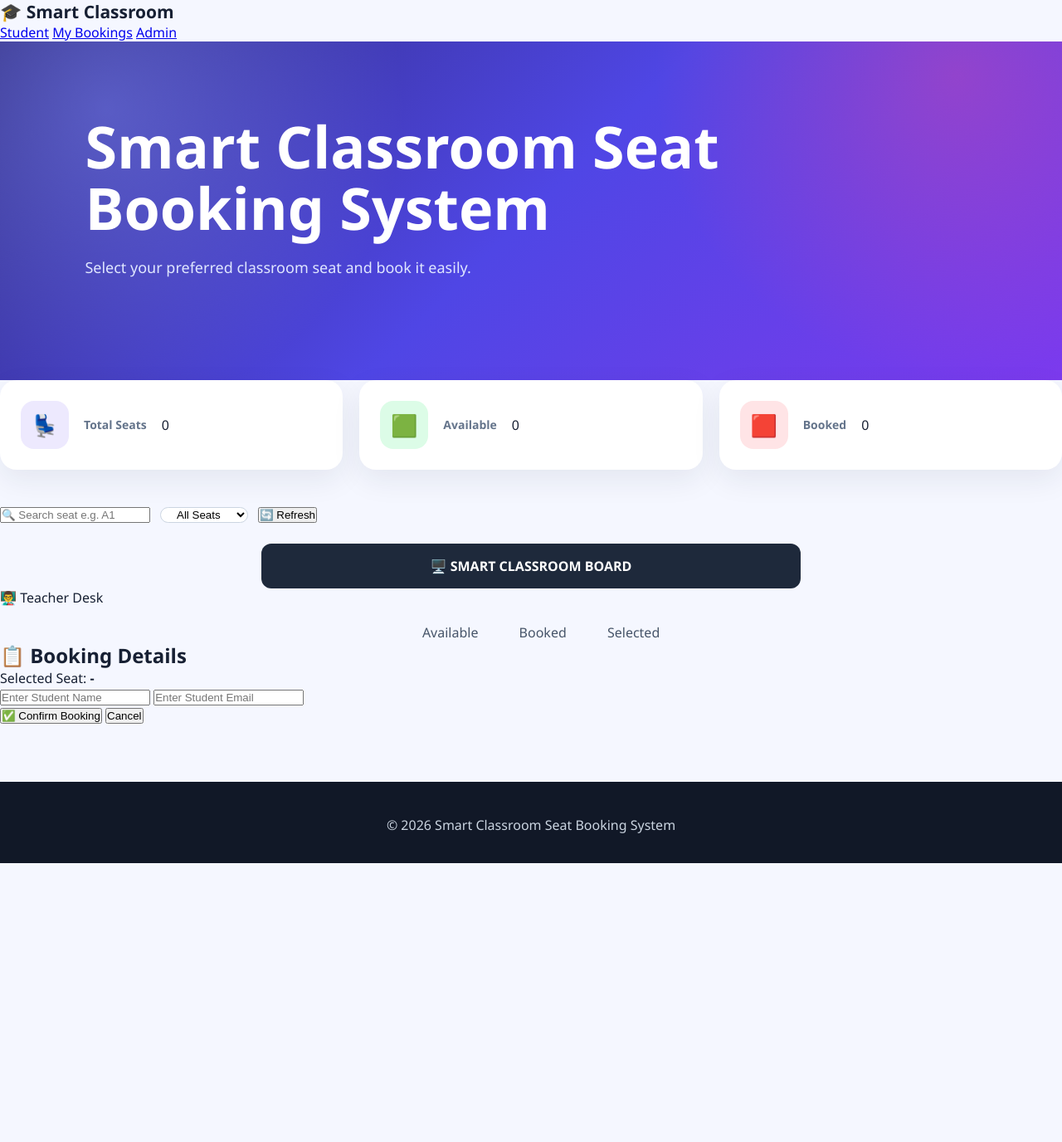
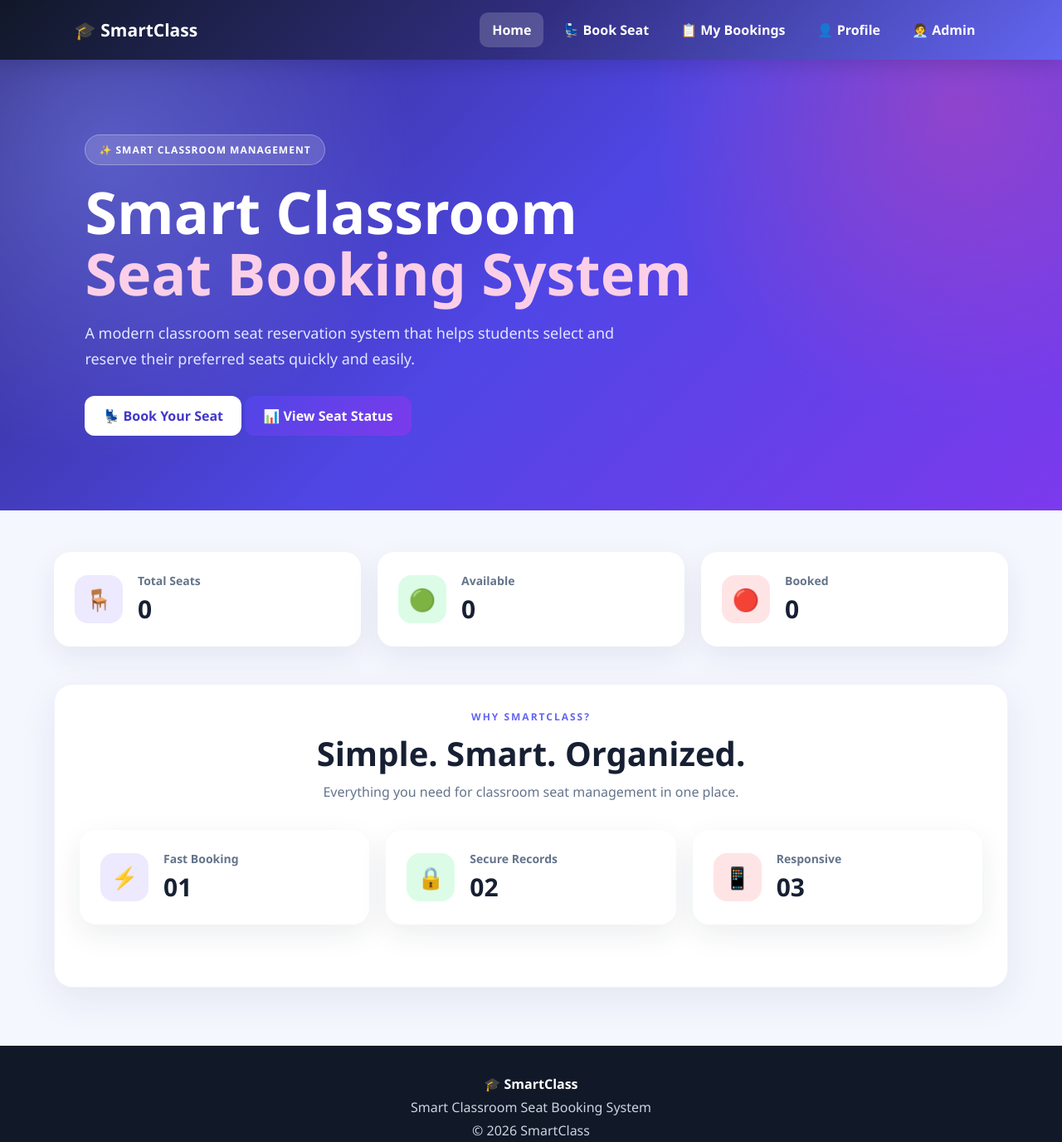
Before and after one commit to 2403717610421042-eng/smartclass, a website: page index.html in a window 1280 px wide. Shown: the whole page at 83% size. Before the commit the page ends 1040 px from the top, so only its background shows below. Drawn offline with Linux system fonts and the light colour scheme; no server answers.

Commit message:
Revise index.html for Smart Classroom updates
Updated the HTML structure and content for the Smart Classroom Seat Booking System, including changes to the title, navigation links, and hero section.

```diff
--- a/index.html
+++ b/index.html
@@ -2,215 +2,245 @@
 <html lang="en">
 
 <head>
+
     <meta charset="UTF-8">
-    <meta name="viewport" content="width=device-width, initial-scale=1.0">
 
-    <title>Smart Classroom Seat Booking System</title>
+    <meta name="viewport"
+          content="width=device-width, initial-scale=1.0">
+
+    <title>SmartClass | Home</title>
 
     <link rel="stylesheet" href="style.css">
+
 </head>
 
 <body>
 
-<header>
+
+<header class="navbar">
 
     <div class="logo">
-        🎓 Smart Classroom
+        🎓 SmartClass
     </div>
 
-    <nav>
-        <a href="index.html" class="active">Student</a>
-        <a href="history.html">My Bookings</a>
-        <a href="admin.html">Admin</a>
+    <nav class="nav-links">
+
+        <a href="index.html"
+           class="active">
+            Home
+        </a>
+
+        <a href="booking.html">
+            💺 Book Seat
+        </a>
+
+        <a href="history.html">
+            📋 My Bookings
+        </a>
+
+        <a href="profile.html">
+            👤 Profile
+        </a>
+
+        <a href="admin.html">
+            🧑‍💼 Admin
+        </a>
+
     </nav>
 
 </header>
 
 
-<main>
+<section class="hero">
 
-    <section class="hero">
+    <div>
 
-        <h1>Smart Classroom Seat Booking System</h1>
+        <div class="badge">
+            ✨ SMART CLASSROOM MANAGEMENT
+        </div>
+
+        <h1>
+            Smart Classroom
+            <span>Seat Booking System</span>
+        </h1>
 
         <p>
-            Select your preferred classroom seat and book it easily.
+            A modern classroom seat reservation system
+            that helps students select and reserve their
+            preferred seats quickly and easily.
         </p>
 
-    </section>
+        <a href="booking.html"
+           class="btn btn-primary">
+            💺 Book Your Seat
+        </a>
+
+        <a href="seats.html"
+           class="btn btn-purple">
+            📊 View Seat Status
+        </a>
+
+    </div>
+
+</section>
 
 
-    <!-- STATISTICS -->
+<div class="container">
 
-    <section class="stats">
+    <div class="stats">
 
         <div class="stat-card">
-            <div class="stat-icon">💺</div>
-            <h3>Total Seats</h3>
-            <span id="totalSeats">0</span>
-        </div>
 
-
-        <div class="stat-card available-card">
-            <div class="stat-icon">🟩</div>
-            <h3>Available</h3>
-            <span id="availableSeats">0</span>
-        </div>
-
-
-        <div class="stat-card booked-card">
-            <div class="stat-icon">🟥</div>
-            <h3>Booked</h3>
-            <span id="bookedSeats">0</span>
-        </div>
-
-    </section>
-
-
-    <!-- SEARCH -->
-
-    <section class="controls">
-
-        <input
-            type="text"
-            id="searchSeat"
-            placeholder="🔍 Search seat e.g. A1"
-        >
-
-        <select id="filterSeat">
-
-            <option value="all">
-                All Seats
-            </option>
-
-            <option value="Available">
-                Available
-            </option>
-
-            <option value="Booked">
-                Booked
-            </option>
-
-        </select>
-
-        <button onclick="loadSeats()">
-            🔄 Refresh
-        </button>
-
-    </section>
-
-
-    <!-- CLASSROOM -->
-
-    <section class="classroom">
-
-        <div class="board">
-            🖥️ SMART CLASSROOM BOARD
-        </div>
-
-
-        <div class="teacher-area">
-            👨‍🏫 Teacher Desk
-        </div>
-
-
-        <div id="seatContainer" class="seat-container">
-        </div>
-
-
-        <div class="legend">
-
-            <div>
-                <span class="legend-box available"></span>
-                Available
+            <div class="stat-icon">
+                🪑
             </div>
 
             <div>
-                <span class="legend-box booked"></span>
-                Booked
-            </div>
-
-            <div>
-                <span class="legend-box selected"></span>
-                Selected
+                <h3>Total Seats</h3>
+                <p id="total">0</p>
             </div>
 
         </div>
 
-    </section>
 
+        <div class="stat-card">
 
-    <!-- BOOKING PANEL -->
+            <div class="stat-icon">
+                🟢
+            </div>
 
-    <section
-        id="bookingPanel"
-        class="booking-panel hidden"
-    >
-
-        <h2>📋 Booking Details</h2>
-
-        <p>
-            Selected Seat:
-            <strong id="selectedSeat">
-                -
-            </strong>
-        </p>
-
-
-        <input
-            type="text"
-            id="studentName"
-            placeholder="Enter Student Name"
-        >
-
-
-        <input
-            type="email"
-            id="studentEmail"
-            placeholder="Enter Student Email"
-        >
-
-
-        <div class="booking-buttons">
-
-            <button
-                class="primary-btn"
-                onclick="confirmBooking()"
-            >
-                ✅ Confirm Booking
-            </button>
-
-
-            <button
-                class="cancel-btn"
-                onclick="cancelSelection()"
-            >
-                Cancel
-            </button>
+            <div>
+                <h3>Available</h3>
+                <p id="available">0</p>
+            </div>
 
         </div>
 
-    </section>
+
+        <div class="stat-card">
+
+            <div class="stat-icon">
+                🔴
+            </div>
+
+            <div>
+                <h3>Booked</h3>
+                <p id="booked">0</p>
+            </div>
+
+        </div>
+
+    </div>
 
 
-    <!-- TOAST -->
+    <div class="card">
 
-    <div id="toast"></div>
+        <div class="page-header">
 
-</main>
+            <div class="mini">
+                WHY SMARTCLASS?
+            </div>
+
+            <h1>
+                Simple. Smart. Organized.
+            </h1>
+
+            <p>
+                Everything you need for classroom
+                seat management in one place.
+            </p>
+
+        </div>
+
+
+        <div class="stats">
+
+            <div class="stat-card">
+
+                <div class="stat-icon">
+                    ⚡
+                </div>
+
+                <div>
+                    <h3>Fast Booking</h3>
+                    <p>01</p>
+                </div>
+
+            </div>
+
+
+            <div class="stat-card">
+
+                <div class="stat-icon">
+                    🔒
+                </div>
+
+                <div>
+                    <h3>Secure Records</h3>
+                    <p>02</p>
+                </div>
+
+            </div>
+
+
+            <div class="stat-card">
+
+                <div class="stat-icon">
+                    📱
+                </div>
+
+                <div>
+                    <h3>Responsive</h3>
+                    <p>03</p>
+                </div>
+
+            </div>
+
+        </div>
+
+    </div>
+
+</div>
 
 
 <footer>
 
+    <strong>🎓 SmartClass</strong>
+
     <p>
-        © 2026 Smart Classroom Seat Booking System
+        Smart Classroom Seat Booking System
+    </p>
+
+    <p>
+        © 2026 SmartClass
     </p>
 
 </footer>
 
 
-<script src="script.js"></script>
+<script>
+
+async function loadStats() {
+
+    const response =
+        await fetch("/api/stats");
+
+    const data =
+        await response.json();
+
+    document.getElementById("total")
+        .innerText = data.total;
+
+    document.getElementById("available")
+        .innerText = data.available;
+
+    document.getElementById("booked")
+        .innerText = data.booked;
+}
+
+loadStats();
+
+</script>
 
 </body>
-
 </html>
```
